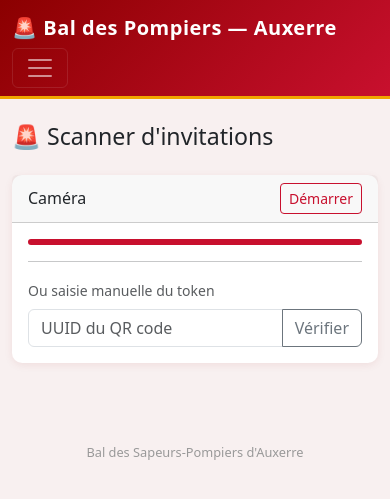
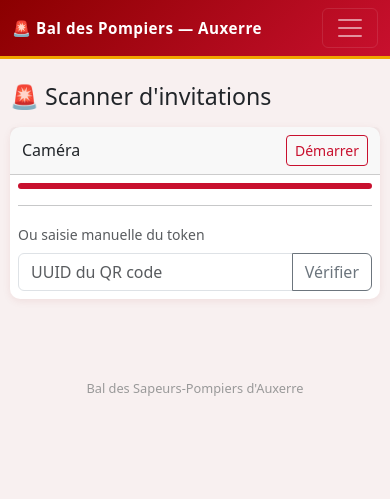
Before and after one commit to r65z40/balsp, a Flask app: page /scan/ in a window 390 px wide. Shown: the top 499 px of the page. Run offline with Flask 3, Linux system fonts and the light colour scheme; the visitor is signed in with stand-in values (Sample User, id 1); some libraries are stand-ins or nearby versions.

Commit message:
Improve mobile responsiveness and show arrival times on scan page
Scanner:
- Invitation list now shows arrival time (scanned_at) and who scanned
- Better vertical layout for list items on small screens
- Full-width rescan button, reduced padding

Dashboard:
- Buttons "Nouveau sponsor" / "Ouvrir le scanner" wrap with gap on mobile
- Stat cards use col-4 (always 3 across) with centered compact text
- Sponsor table hidden on mobile, replaced with tappable card list
  showing company, tier, progress bar, invitation count, email status

Sponsors list:
- Same approach: table on desktop, card list on mobile
- Cards show contact name, amount, invitation count, email status

CSS:
- Sponsor card hover effect
- Mobile media query: smaller display-5, tighter padding, compact navbar

```diff
--- a/static/css/app.css
+++ b/static/css/app.css
@@ -131,6 +131,15 @@ a:hover {
   border-top: 2px solid var(--pompier-gold);
 }
 
+/* Sponsor cards mobile */
+.sponsor-card {
+  transition: box-shadow 0.15s;
+}
+
+.sponsor-card:hover {
+  box-shadow: 0 4px 16px rgba(139, 0, 0, 0.15);
+}
+
 /* Footer texte */
 .footer-pompier {
   color: #999;
@@ -138,3 +147,33 @@ a:hover {
   text-align: center;
   padding: 2rem 0 1rem;
 }
+
+/* ---- Mobile (< 768px) ---- */
+@media (max-width: 767.98px) {
+  .display-5 {
+    font-size: 2rem;
+  }
+
+  .container {
+    padding-left: 10px;
+    padding-right: 10px;
+  }
+
+  .navbar-pompier .navbar-brand {
+    font-size: 0.95rem;
+  }
+
+  /* Scanner : bouton pleine largeur */
+  #btn-rescan {
+    font-size: 1.1rem;
+  }
+
+  /* Réduire le padding des cards */
+  .card-body {
+    padding: 0.75rem;
+  }
+
+  .card-header {
+    padding: 0.5rem 0.75rem;
+  }
+}
--- a/static/js/scanner.js
+++ b/static/js/scanner.js
@@ -68,20 +68,29 @@
     invitations.forEach(inv => {
       const li = document.createElement('li');
       const isCurrent = inv.id === currentId;
-      li.className = 'list-group-item d-flex justify-content-between align-items-center'
-        + (isCurrent ? ' border-danger border-2' : '');
+      li.className = 'list-group-item' + (isCurrent ? ' border-danger border-2' : '');
       const badge = inv.scanned
-        ? '<span class="badge text-bg-success me-2">Arrivé</span>'
-        : '<span class="badge text-bg-light text-dark me-2">Attendu</span>';
+        ? '<span class="badge text-bg-success">Arrivé</span>'
+        : '<span class="badge text-bg-light text-dark">Attendu</span>';
       const nameHtml = inv.guest_name
         ? `<strong>${inv.guest_name}</strong>`
         : '<span class="text-muted">Sans nom</span>';
-      const scannedBy = inv.scanned_by ? ` <small class="text-muted">par ${inv.scanned_by}</small>` : '';
+      const timeHtml = inv.scanned_at
+        ? `<span class="text-muted small">${inv.scanned_at}</span>` : '';
+      const scannedBy = inv.scanned_by
+        ? `<span class="text-muted small">par ${inv.scanned_by}</span>` : '';
       li.innerHTML = `
-        <span>${badge}<span class="me-2">#${inv.number}</span>${nameHtml}${scannedBy}</span>
-        <button class="btn btn-sm ${inv.scanned ? 'btn-outline-secondary' : 'btn-outline-success'} inv-toggle" data-id="${inv.id}">
-          ${inv.scanned ? 'Annuler' : 'Pointer'}
-        </button>
+        <div class="d-flex justify-content-between align-items-start">
+          <div>
+            <div class="d-flex align-items-center gap-2 mb-1">
+              ${badge} <span>#${inv.number}</span> ${nameHtml}
+            </div>
+            ${inv.scanned ? `<div class="ps-1">${timeHtml} ${scannedBy}</div>` : ''}
+          </div>
+          <button class="btn btn-sm ${inv.scanned ? 'btn-outline-secondary' : 'btn-outline-success'} inv-toggle flex-shrink-0 ms-2" data-id="${inv.id}">
+            ${inv.scanned ? 'Annuler' : 'Pointer'}
+          </button>
+        </div>
       `;
       invitationList.appendChild(li);
     });
--- a/templates/scan.html
+++ b/templates/scan.html
@@ -4,15 +4,15 @@
 
 <!-- SECTION SCANNER (caméra + saisie manuelle) -->
 <div id="scanner-section">
-  <h1 class="h3 mb-4">&#x1F6A8; Scanner d'invitations</h1>
+  <h1 class="h3 mb-3">&#x1F6A8; Scanner d'invitations</h1>
   <div class="row justify-content-center">
-    <div class="col-lg-6">
+    <div class="col-lg-6 col-md-8">
       <div class="card">
         <div class="card-header d-flex justify-content-between align-items-center">
           <span>Caméra</span>
           <button id="btn-toggle" class="btn btn-sm btn-outline-primary">Démarrer</button>
         </div>
-        <div class="card-body">
+        <div class="card-body p-2 p-sm-3">
           <div id="qr-reader" style="width:100%;"></div>
           <hr>
           <label class="form-label small text-muted">Ou saisie manuelle du token</label>
@@ -29,43 +29,43 @@
 <!-- SECTION RÉSULTAT -->
 <div id="result-section" class="d-none">
   <div class="row justify-content-center">
-    <div class="col-lg-8">
+    <div class="col-lg-8 col-md-10">
 
       <!-- Info sponsor + compteur global -->
-      <div class="card mb-4">
-        <div class="card-body text-center">
-          <img id="result-logo" alt="" class="mb-3" style="max-height:80px; display:none;">
-          <h2 id="result-name" class="mb-1">—</h2>
-          <div id="result-tier" class="text-muted mb-2">—</div>
+      <div class="card mb-3">
+        <div class="card-body text-center py-3">
+          <img id="result-logo" alt="" class="mb-2" style="max-height:60px; display:none;">
+          <h2 id="result-name" class="h4 mb-1">—</h2>
+          <div id="result-tier" class="text-muted small mb-2">—</div>
 
-          <div class="display-4">
+          <div class="display-5">
             <span id="result-entries">0</span> / <span id="result-total">0</span>
           </div>
-          <div class="text-muted small mb-2">personnes arrivées</div>
+          <div class="text-muted small mb-1">personnes arrivées</div>
 
-          <div class="progress my-3" style="height: 12px;">
+          <div class="progress my-2" style="height: 10px;">
             <div id="result-progress" class="progress-bar" style="width: 0%"></div>
           </div>
 
-          <div id="result-message" class="alert d-none"></div>
+          <div id="result-message" class="alert d-none mt-2 mb-0"></div>
         </div>
       </div>
 
       <!-- Invitation scannée : action principale -->
-      <div id="current-invitation" class="card mb-4 d-none">
-        <div class="card-header">
+      <div id="current-invitation" class="card mb-3 d-none">
+        <div class="card-header py-2">
           <strong>Invitation n°<span id="current-number">—</span></strong>
           <span id="current-status" class="badge ms-2">—</span>
         </div>
-        <div class="card-body">
+        <div class="card-body py-3">
           <div class="mb-3">
-            <label class="form-label">Nom de l'invité <span class="text-muted">(facultatif)</span></label>
+            <label class="form-label small">Nom de l'invité <span class="text-muted">(facultatif)</span></label>
             <input type="text" id="guest-name" class="form-control" placeholder="Ex: Jean Dupont">
-            <div class="form-text">Si l'invitation est déjà nommée : <strong><span id="current-name"></span></strong>. Laisser vide pour conserver.</div>
+            <div class="form-text">Nom actuel : <strong><span id="current-name">—</span></strong></div>
           </div>
           <div class="d-flex gap-2">
             <button id="btn-checkin" class="btn btn-success btn-lg flex-grow-1">
-              &#x2713; Pointer cette invitation
+              &#x2713; Pointer
             </button>
             <button id="btn-undo" class="btn btn-outline-warning d-none">
               Annuler
@@ -75,14 +75,14 @@
       </div>
 
       <!-- Liste des invitations du sponsor -->
-      <div class="card mb-4">
-        <div class="card-header"><strong>Toutes les invitations de ce sponsor</strong></div>
+      <div class="card mb-3">
+        <div class="card-header py-2"><strong>Invitations du sponsor</strong></div>
         <ul id="invitation-list" class="list-group list-group-flush"></ul>
       </div>
 
       <!-- Bouton rescanner -->
-      <div class="text-center mb-5">
-        <button id="btn-rescan" class="btn btn-primary btn-lg">
+      <div class="text-center mb-4">
+        <button id="btn-rescan" class="btn btn-primary btn-lg w-100">
           &#x1F4F7; Scanner un autre QR code
         </button>
       </div>
```
Also changed, not shown: templates/dashboard.html (+51 -12 lines), templates/sponsors/list.html (+48 -2 lines).
